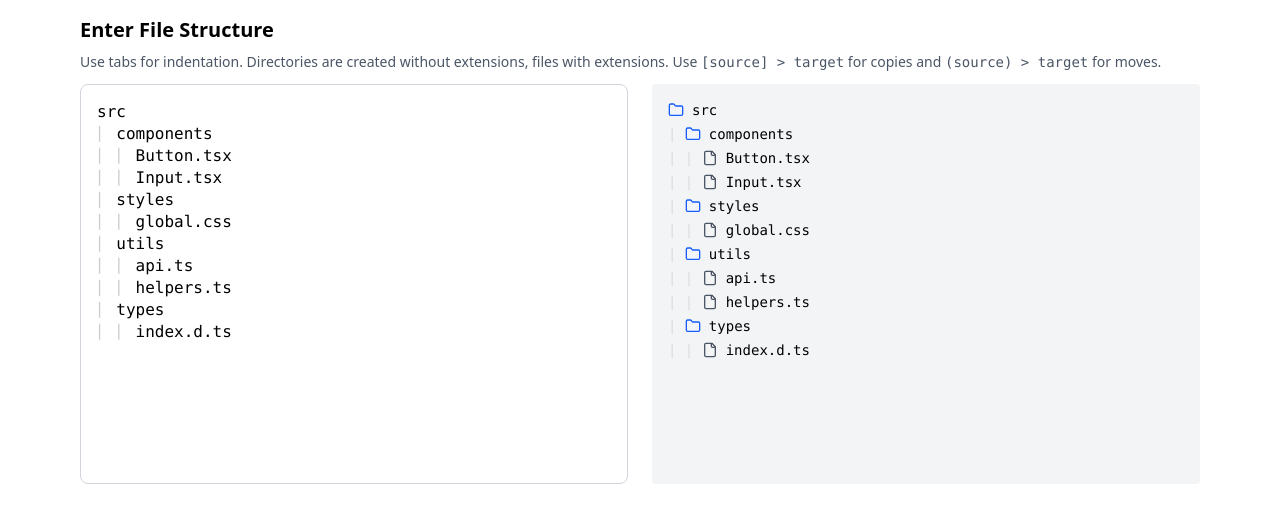
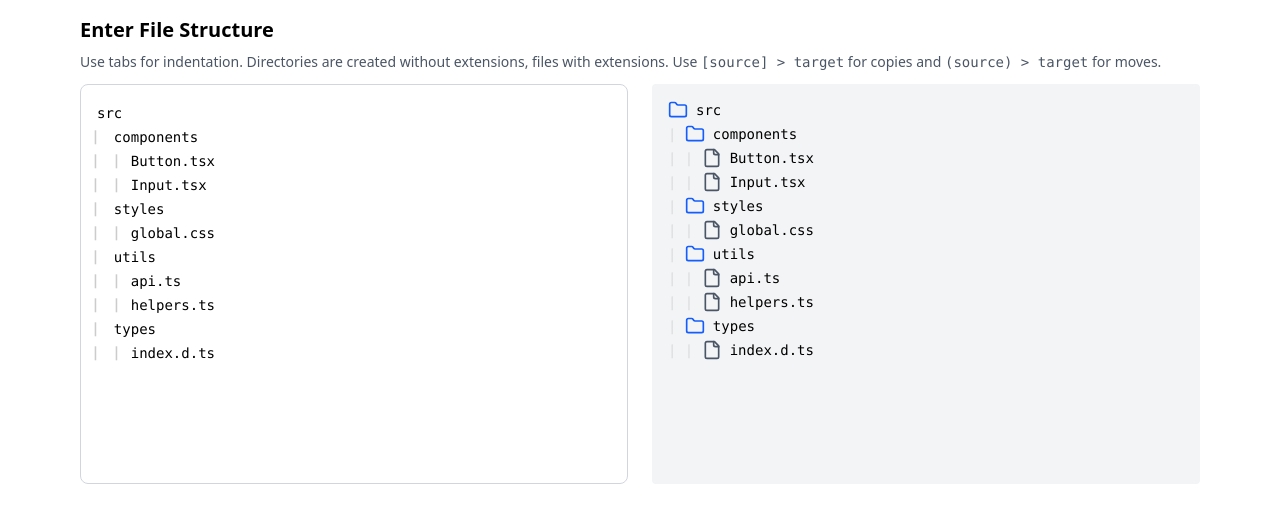
Before and after one commit to filearchitect/filearchitect, a React (Vite) app in the folder packages/ui/: page / in a window 1280 px wide. Shown: the top 522 px of the page. Built offline with nearby package versions, Linux system fonts and the light colour scheme.

Commit message:
improved design

```diff
--- a/packages/ui/src/components/StructureInput.tsx
+++ b/packages/ui/src/components/StructureInput.tsx
@@ -9,16 +9,17 @@ interface StructureInputProps {
 const TabIndicator = ({ text }: { text: string }) => {
   const lines = text.split("\n");
   const tabWidth = 2;
-  const lineHeight = 22;
+  const lineHeight = 24;
 
   return (
     <div
-      className="absolute inset-0 pointer-events-none whitespace-pre font-mono text-base z-10 overflow-hidden"
+      className="absolute inset-0 pointer-events-none whitespace-pre font-mono text-sm z-10 overflow-hidden"
       style={{
         top: 0,
         left: "10px",
         right: "1px",
         bottom: 0,
+        marginLeft: "-3px",
         padding: "16px 0px",
         color: "rgba(0, 0, 0, 0.2)",
         lineHeight: `${lineHeight}px`,
@@ -29,14 +30,16 @@ const TabIndicator = ({ text }: { text: string }) => {
         const tabs = line.match(/^\t*/)?.[0] || "";
         return (
           <div key={lineIndex} style={{ height: `${lineHeight}px` }}>
-            {tabs.split("").map((_, tabIndex) => (
+            {tabs.split("").map((_, tabIndex, arr) => (
               <span
                 key={tabIndex}
                 style={{
                   display: "inline-block",
                   width: `${tabWidth}ch`,
                   textAlign: "center",
-                  verticalAlign: "top",
+                  color: "rgba(0, 0, 0, 0.2)",
+                  fontWeight: 700,
+                  marginRight: tabIndex === arr.length - 1 ? 0 : "0.5ch",
                 }}
               >
                 |
@@ -154,11 +157,12 @@ export function StructureInput({
           onKeyDown={handleKeyDown}
           onScroll={handleScroll}
           placeholder="Define your file structure here..."
-          className="absolute inset-0 min-h-[400px] font-mono text-base border border-gray-300 rounded-lg p-4 transition-all resize-none z-20 bg-transparent [&::-webkit-scrollbar]:hidden [-ms-overflow-style:none] [scrollbar-width:none]"
+          className="absolute inset-0 min-h-[400px] font-mono text-sm border border-gray-300 rounded-lg p-4 transition-all resize-none z-20 bg-transparent [&::-webkit-scrollbar]:hidden [-ms-overflow-style:none] [scrollbar-width:none]"
           style={{
             tabSize: 2,
-            lineHeight: "22px",
+            lineHeight: "24px",
             backgroundColor: "transparent",
+            fontSize: "0.875rem",
           }}
         />
       </div>
--- a/packages/ui/src/components/StructurePreview.tsx
+++ b/packages/ui/src/components/StructurePreview.tsx
@@ -26,7 +26,11 @@ export function StructurePreview({ operations, error }: StructurePreviewProps) {
       <div className="bg-gray-100 p-4 rounded min-h-[400px] font-mono text-sm overflow-auto">
         {operations.length > 0 ? (
           operations.map((op) => (
-            <div key={op.targetPath} className="flex items-center mb-1">
+            <div
+              key={op.targetPath}
+              className="flex items-center mb-1"
+              style={{ minHeight: "20px", lineHeight: "20px" }}
+            >
               {/* Pale tab indicators */}
               {Array.from({ length: op.depth }).map((_, i) => (
                 <span
@@ -46,9 +50,15 @@ export function StructurePreview({ operations, error }: StructurePreviewProps) {
                 </span>
               ))}
               {op.isDirectory ? (
-                <Folder className="w-4 h-4 mr-2 text-blue-600 flex-shrink-0" />
+                <Folder
+                  className="w-5 h-5 mr-2 text-blue-600 flex-shrink-0"
+                  style={{ minWidth: 20, minHeight: 20 }}
+                />
               ) : (
-                <File className="w-4 h-4 mr-2 text-gray-600 flex-shrink-0" />
+                <File
+                  className="w-5 h-5 mr-2 text-gray-600 flex-shrink-0"
+                  style={{ minWidth: 20, minHeight: 20 }}
+                />
               )}
               <span className="break-all">{getBasename(op.targetPath)}</span>
             </div>
```
